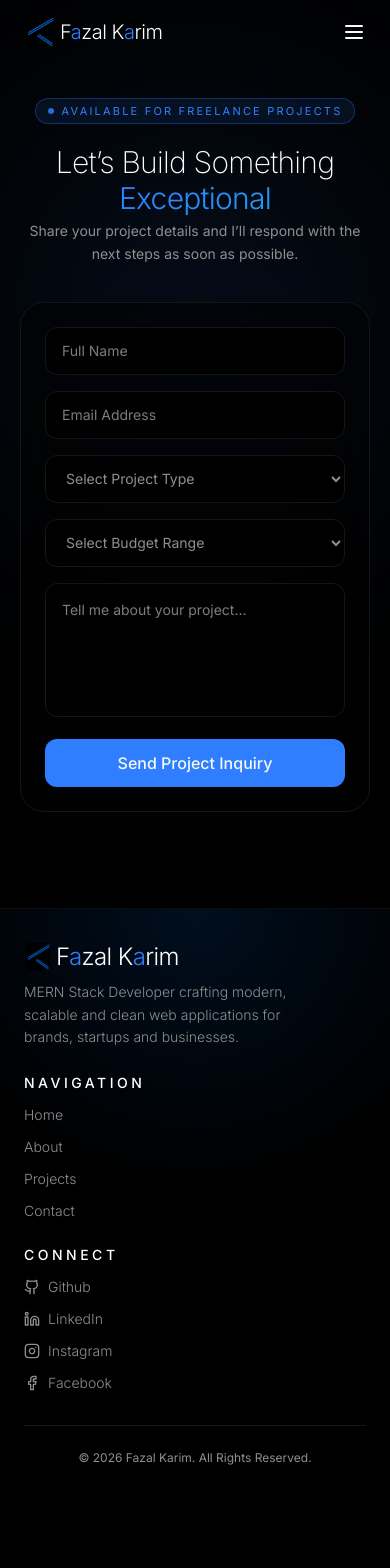
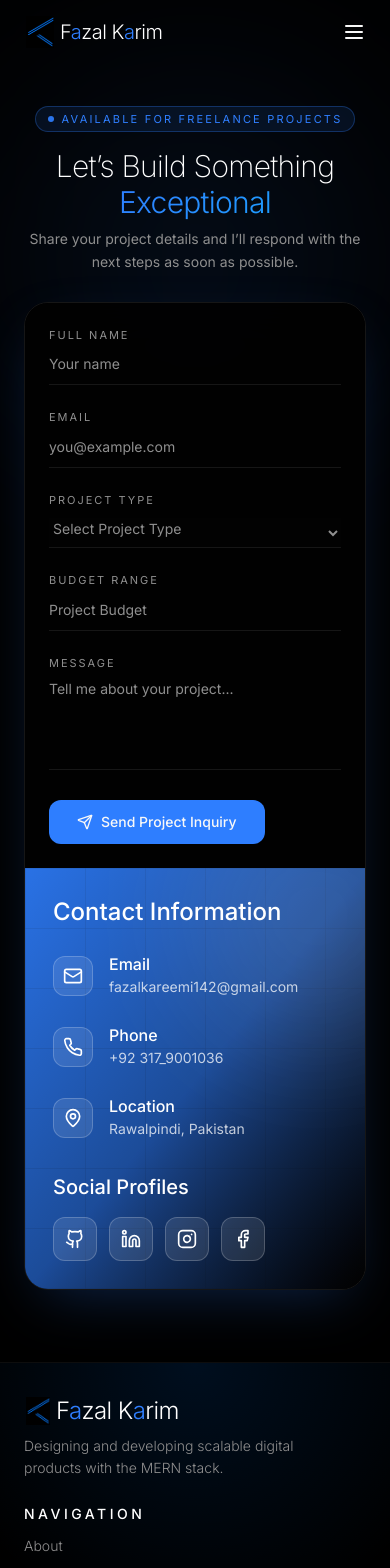
Before and after one commit to fazalkariim/Fazal-Karim, a React (Vite) app: page /hire in a window 390 px wide. Shown: the top 1568 px of the page. Before the commit the page ends 1498 px from the top, so only its background shows below. Built offline with nearby package versions, Linux system fonts and the light colour scheme.

Commit message:
feat: polish portfolio UI, improve responsiveness, and optimize navigation

```diff
--- a/src/App.jsx
+++ b/src/App.jsx
@@ -7,6 +7,7 @@ import Projects from "./pages/Projects.jsx";
 import NotFound from "./pages/NotFound.jsx";
 import ScrollToTop from "./components/ScrollToTop.jsx";
 import Hire from "./pages/Hire.jsx";
+import Contact from "./pages/Contact.jsx";
 
 export default function App() {
   return (
@@ -19,6 +20,7 @@ export default function App() {
           <Route path="/about" element={<About />} />
           <Route path="/projects" element={<Projects />} />
           <Route path="/hire" element={<Hire />} />
+          <Route path="/contact" element={<Contact />} />
           <Route path="*" element={<NotFound />} />
         </Routes>
       </main>
--- a/src/components/Footer.jsx
+++ b/src/components/Footer.jsx
@@ -76,7 +76,7 @@ export function Footer() {
 
       <div className="  absolute inset-0 bg-[radial-gradient(circle_at_50%_0%,rgba(0,119,255,0.12),transparent_45%)] pointer-events-none" />
 
-     <div className="relative w-full max-w-[1680px] mx-auto px-6 lg:px-12 xl:px-13 2xl:px-20 py-8">
+      <div className="relative w-full max-w-[1680px] mx-auto px-6 lg:px-12 xl:px-13 2xl:px-20 py-8">
         <div className="grid gap-6 lg:grid-cols-[1.2fr_1fr_1fr] ">
           <div>
             <Link to="/" className="inline-flex items-center gap-1 group">
@@ -89,8 +89,8 @@ export function Footer() {
             </Link>
 
             <p className="mt-1 max-w-md text-sm font-light leading-relaxed text-muted-foreground">
-              MERN Stack Developer crafting modern, <br /> scalable and  clean web
-              applications for <br /> brands,  startups and businesses.
+              Designing and developing scalable digital <br /> products with the
+              MERN stack.
             </p>
           </div>
 
@@ -100,13 +100,6 @@ export function Footer() {
             </h4>
 
             <div className="flex flex-col gap-3 text-sm font-light">
-              <Link
-                to="/"
-                className="text-muted-foreground hover:text-primary transition-colors"
-              >
-                Home
-              </Link>
-
               <Link
                 to="/about"
                 className="text-muted-foreground hover:text-primary transition-colors"
@@ -122,20 +115,22 @@ export function Footer() {
               </Link>
 
               <a
-                href="#contact"
-                onClick={() => {
-                  setTimeout(() => {
-                    window.dispatchEvent(new Event("contact-highlight"));
-                  }, 300);
-                }}
+                href="/#skills"
                 className="text-muted-foreground hover:text-primary transition-colors"
               >
-                Contact
+                Skills
+              </a>
+
+              <a
+                href="/#experience"
+                className="text-muted-foreground hover:text-primary transition-colors"
+              >
+                Experience
               </a>
             </div>
           </div>
 
-          <div >
+          <div>
             <h4 className=" mb-3 text-sm font-medium uppercase tracking-[0.25em] text-white">
               Connect
             </h4>
@@ -148,7 +143,9 @@ export function Footer() {
                 className="group inline-flex items-center gap-2 transition-all duration-300"
               >
                 <Github className="w-4 h-4 text-muted-foreground group-hover:text-primary transition-colors" />
-                <span className={`transition-all duration-300 ${socialTextClass}`}>
+                <span
+                  className={`transition-all duration-300 ${socialTextClass}`}
+                >
                   Github
                 </span>
                 <ArrowUpRight className="w-3 h-3 text-muted-foreground opacity-0 group-hover:opacity-100 transition-all duration-300 group-hover:translate-x-1 group-hover:-translate-y-1" />
@@ -161,7 +158,9 @@ export function Footer() {
                 className="group inline-flex items-center gap-2 transition-all duration-300"
               >
                 <Linkedin className="w-4 h-4 text-muted-foreground group-hover:text-primary transition-colors" />
-                <span className={`transition-all duration-300 ${socialTextClass}`}>
+                <span
+                  className={`transition-all duration-300 ${socialTextClass}`}
+                >
                   LinkedIn
                 </span>
                 <ArrowUpRight className="w-3 h-3 text-muted-foreground opacity-0 group-hover:opacity-100 transition-all duration-300 group-hover:translate-x-1 group-hover:-translate-y-1" />
@@ -174,7 +173,9 @@ export function Footer() {
                 className="group inline-flex items-center gap-2 transition-all duration-300"
               >
                 <Instagram className="w-4 h-4 text-muted-foreground group-hover:text-primary transition-colors" />
-                <span className={`transition-all duration-300 ${socialTextClass}`}>
+                <span
+                  className={`transition-all duration-300 ${socialTextClass}`}
+                >
                   Instagram
                 </span>
                 <ArrowUpRight className="w-3 h-3 text-muted-foreground opacity-0 group-hover:opacity-100 transition-all duration-300 group-hover:translate-x-1 group-hover:-translate-y-1" />
@@ -187,7 +188,9 @@ export function Footer() {
                 className="group inline-flex items-center gap-2 transition-all duration-300"
               >
                 <Facebook className="w-4 h-4 text-muted-foreground group-hover:text-primary transition-colors" />
-                <span className={`transition-all duration-300 ${socialTextClass}`}>
+                <span
+                  className={`transition-all duration-300 ${socialTextClass}`}
+                >
                   Facebook
                 </span>
                 <ArrowUpRight className="w-3 h-3 text-muted-foreground opacity-0 group-hover:opacity-100 transition-all duration-300 group-hover:translate-x-1 group-hover:-translate-y-1" />
--- a/src/components/Hero.jsx
+++ b/src/components/Hero.jsx
@@ -1,8 +1,6 @@
 import fk from "@/assets/fk.png";
 import logoo from "@/assets/logo.png";
 import fazal from "@/assets/fkk.png";
-
-
 import img7 from "@/assets/7.png";
 import img8 from "@/assets/8.png";
 import img9 from "@/assets/9.png";
@@ -69,7 +67,7 @@ export function Hero() {
             <img
               src={logoo}
               alt="logo"
-              className="w-44 h-44 xl:w-52 xl:h-52 2xl:w-60 2xl:h-60 object-contain ml-20 xl:mb-70 xl:ml-40 2xl:ml-36 -mt-4 xl:-mt-6"
+              className="w-44 h-44 xl:w-52 xl:h-52 2xl:w-60 2xl:h-60 object-contain ml-20 xl:mb-70 xl:ml-48 2xl:ml-36 -mt-4 xl:-mt-6"
             />
 
             <div className="absolute left-28 xl:mt-11 xl:left-64 2xl:left-67 top-36 xl:top-44 2xl:top-52 z-50">
--- a/src/components/Navbar.jsx
+++ b/src/components/Navbar.jsx
@@ -91,13 +91,12 @@ export function Navbar() {
             Experience
           </a>
 
-          <a
-            href="#contact"
-            onClick={handleContactClick}
+          <Link
+            to="/hire"
             className="px-5 py-2 rounded-full bg-primary text-primary-foreground text-sm font-medium hover:shadow-glow transition-all"
           >
             Contact
-          </a>
+          </Link>
         </div>
 
         {/* MOBILE MENU BUTTON */}
@@ -144,7 +143,7 @@ export function Navbar() {
           </a>
 
           <a
-            href="#contact"
+            href="/hire"
             onClick={handleContactClick}
             className="px-5 py-2 rounded-full bg-primary text-primary-foreground text-sm font-medium text-center"
           >
--- a/src/components/sections/ContactCTA.jsx
+++ b/src/components/sections/ContactCTA.jsx
@@ -30,18 +30,13 @@ export function ContactCTA() {
             </p>
 
             <div className="mt-8 flex flex-col sm:flex-row gap-3 justify-center">
-              <a
-                href="#contact"
-                onClick={() => {
-                  setTimeout(() => {
-                    window.dispatchEvent(new Event("contact-highlight"));
-                  }, 300);
-                }}
+              <Link
+                to="/hire"
                 className="inline-flex items-center justify-center gap-2 px-7 py-3 rounded-full bg-primary text-primary-foreground font-medium hover:shadow-glow transition-all"
               >
                 <Mail className="w-4 h-4" />
                 Contact Me
-              </a>
+              </Link>
 
               <Link
                 to="/hire"
--- a/src/pages/Hire.jsx
+++ b/src/pages/Hire.jsx
@@ -1,5 +1,15 @@
 import { useRef, useState } from "react";
 import emailjs from "@emailjs/browser";
+import {
+  Mail,
+  Phone,
+  MapPin,
+  Send,
+  Github,
+  Linkedin,
+  Instagram,
+  Facebook,
+} from "lucide-react";
 
 export default function Hire() {
   const form = useRef();
@@ -16,7 +26,7 @@ export default function Hire() {
         import.meta.env.VITE_EMAILJS_SERVICE_ID,
         import.meta.env.VITE_EMAILJS_TEMPLATE_ID,
         form.current,
-        import.meta.env.VITE_EMAILJS_PUBLIC_KEY
+        import.meta.env.VITE_EMAILJS_PUBLIC_KEY,
       );
 
       setStatus("Message sent successfully. I’ll get back to you soon.");
@@ -30,55 +40,71 @@ export default function Hire() {
   };
 
   return (
-    <section className="relative min-h-screen overflow-hidden px-5 py-24">
-      <div className="absolute left-1/2 top-24 h-[420px] w-[420px] -translate-x-1/2 rounded-full bg-primary/10 blur-[120px]" />
+    <section className="relative overflow-hidden pt-26 pb-18">
+      <div className="absolute left-1/2 top-20 h-[360px] w-[360px] -translate-x-1/2 rounded-full bg-primary/10 blur-[110px]" />
 
-      <div className="relative mx-auto max-w-2xl">
-        <div className="mb-9 text-center">
-          <div className="mb-5 inline-flex items-center gap-2 rounded-full border border-primary/30 bg-primary/10 px-3 py-1 text-[11px] uppercase tracking-[0.2em] text-primary">
+      <div className="relative w-full max-w-[1280px] mx-auto px-6 lg:px-12">
+        <div className="mb-7 text-center">
+          <div className="mb-4 inline-flex items-center gap-2 rounded-full border border-primary/30 bg-primary/10 px-3 py-1 text-[11px] uppercase tracking-[0.2em] text-primary">
             <span className="h-1.5 w-1.5 rounded-full bg-primary animate-pulse" />
             Available for freelance projects
           </div>
 
-          <h1 className="text-3xl font-extralight tracking-tight text-white md:text-[44px]">
-            Let’s Build Something <span></span>
-            <span className=" text-gradient-primary font-light">
+          <h1 className="text-3xl font-extralight tracking-tight text-white md:text-[42px]">
+            Let’s Build Something{" "}
+            <span className="text-gradient-primary font-light">
               Exceptional
             </span>
           </h1>
 
-          <p className="mx-auto mt-1 max-w-md text-sm leading-relaxed text-muted-foreground md:text-base">
+          <p className="mx-auto mt-2 max-w-xl text-sm leading-relaxed text-muted-foreground">
             Share your project details and I’ll respond with the next steps as
             soon as possible.
           </p>
         </div>
 
-        <form
-          ref={form}
-          onSubmit={sendEmail}
-          className="space-y-4 rounded-3xl border border-border bg-card/60 p-6 backdrop-blur-xl md:p-8"
-        >
+        <div className="overflow-hidden rounded-3xl border border-border bg-card/70 shadow-elevated backdrop-blur-xl grid lg:grid-cols-[1.35fr_0.75fr]">
+          {/* LEFT FORM */}
+          <div className="bg-card/80 p-6 md:p-8 lg:p-10">
+            <form ref={form} onSubmit={sendEmail} className="space-y-6">
+              <div className="grid md:grid-cols-2 gap-6">
+                <div>
+                  <label className="block text-[11px] uppercase tracking-[0.18em] text-muted-foreground mb-2">
+                    Full Name
+                  </label>
                   <input
                     type="text"
                     name="user_name"
                     required
-            placeholder="Full Name"
-            className="h-12 w-full rounded-xl border border-border bg-background px-4 text-sm outline-none transition-all focus:border-primary focus:ring-2 focus:ring-primary/20"
+                    placeholder="Your name"
+                    className="w-full border-b border-border bg-transparent pb-2.5 text-sm text-white outline-none transition-colors placeholder:text-muted-foreground focus:border-primary"
                   />
+                </div>
 
+                <div>
+                  <label className="block text-[11px] uppercase tracking-[0.18em] text-muted-foreground mb-2">
+                    Email
+                  </label>
                   <input
                     type="email"
                     name="user_email"
                     required
-            placeholder="Email Address"
-            className="h-12 w-full rounded-xl border border-border bg-background px-4 text-sm outline-none transition-all focus:border-primary focus:ring-2 focus:ring-primary/20"
+                    placeholder="you@example.com"
+                    className="w-full border-b border-border bg-transparent pb-2.5 text-sm text-white outline-none transition-colors placeholder:text-muted-foreground focus:border-primary"
                   />
+                </div>
+              </div>
 
+              <div className="grid md:grid-cols-2 gap-6">
+                <div>
+                  <label className="block text-[11px] uppercase tracking-[0.18em] text-muted-foreground mb-2">
+                    Project Type
+                  </label>
                   <select
                     name="project_type"
                     required
                     defaultValue=""
-            className="h-12 w-full rounded-xl border border-border bg-background px-4 text-sm text-muted-foreground outline-none transition-all focus:border-primary focus:ring-2 focus:ring-primary/20"
+                    className="w-full border-b border-border bg-card pb-2.5 text-sm text-muted-foreground outline-none transition-colors focus:border-primary"
                   >
                     <option value="" disabled>
                       Select Project Type
@@ -86,39 +112,47 @@ export default function Hire() {
                     <option value="MERN Web App">MERN Web App</option>
                     <option value="SaaS Platform">SaaS Platform</option>
                     <option value="Admin Dashboard">Admin Dashboard</option>
-            <option value="E-Commerce Website">E-Commerce Website</option>
+                    <option value="E-Commerce Website">
+                      E-Commerce Website
+                    </option>
                     <option value="AI Integration">AI Integration</option>
                     <option value="Other">Other</option>
                   </select>
+                </div>
 
-          <select
+                <div>
+                  <label className="block text-[11px] uppercase tracking-[0.18em] text-muted-foreground mb-2">
+                    Budget Range
+                  </label>
+                  <input
+                    type="text"
                     name="budget"
                     required
-            defaultValue=""
-            className="h-12 w-full rounded-xl border border-border bg-background px-4 text-sm text-muted-foreground outline-none transition-all focus:border-primary focus:ring-2 focus:ring-primary/20"
-          >
-            <option value="" disabled>
-              Select Budget Range
-            </option>
-            <option value="$100 - $300">$100 - $300</option>
-            <option value="$300 - $700">$300 - $700</option>
-            <option value="$700 - $1500">$700 - $1500</option>
-            <option value="$1500+">$1500+</option>
-          </select>
+                    placeholder="Project Budget"
+                    className="w-full border-b border-border bg-transparent pb-2.5 text-sm text-white outline-none transition-colors placeholder:text-muted-foreground focus:border-primary"
+                  />
+                </div>
+              </div>
 
+              <div>
+                <label className="block text-[11px] uppercase tracking-[0.18em] text-muted-foreground mb-2">
+                  Message
+                </label>
                 <textarea
-            rows="5"
+                  rows="4"
                   name="message"
                   required
                   placeholder="Tell me about your project..."
-            className="w-full resize-none rounded-xl border border-border bg-background p-4 text-sm outline-none transition-all focus:border-primary focus:ring-2 focus:ring-primary/20"
+                  className="w-full resize-none border-b border-border bg-transparent pb-2.5 text-sm text-white outline-none transition-colors placeholder:text-muted-foreground focus:border-primary"
                 />
+              </div>
 
               <button
                 disabled={loading}
                 type="submit"
-            className="h-12 w-full rounded-xl bg-primary font-medium text-primary-foreground transition-all hover:scale-[1.02] hover:shadow-[0_0_25px_rgba(0,119,255,0.35)] disabled:opacity-60"
+                className="inline-flex items-center justify-center gap-2 rounded-xl bg-primary px-7 py-3 text-sm font-medium text-primary-foreground transition-all hover:scale-[1.02] hover:shadow-glow disabled:opacity-60"
               >
+                <Send className="w-4 h-4" />
                 {loading ? "Sending Request..." : "Send Project Inquiry"}
               </button>
 
@@ -129,6 +163,102 @@ export default function Hire() {
               )}
             </form>
           </div>
+
+          {/* RIGHT CONTACT INFO */}
+          <aside className="relative overflow-hidden bg-gradient-to-br from-primary/90 via-primary/60 to-surface p-7 md:p-8 lg:p-10">
+            <div className="absolute inset-0 bg-grid opacity-20" />
+            <div className="absolute -right-20 -top-20 h-64 w-64 rounded-full bg-white/10 blur-3xl" />
+
+            <div className="relative z-10 flex h-full flex-col justify-start">
+              <h2 className="text-2xl font-medium text-white mb-6">
+                Contact Information
+              </h2>
+
+              <div className="space-y-6">
+                <div className="flex gap-4">
+                  <div className="mt-1 grid h-10 w-10 shrink-0 place-items-center rounded-xl bg-white/10 border border-white/20">
+                    <Mail className="h-5 w-5 text-white" />
+                  </div>
+                  <div>
+                    <p className="font-medium text-white">Email</p>
+                    <p className="text-sm leading-relaxed text-white/75">
+                      fazalkareemi142@gmail.com
+                    </p>
+                  </div>
+                </div>
+
+                <div className="flex gap-4">
+                  <div className="mt-1 grid h-10 w-10 shrink-0 place-items-center rounded-xl bg-white/10 border border-white/20">
+                    <Phone className="h-5 w-5 text-white" />
+                  </div>
+                  <div>
+                    <p className="font-medium text-white">Phone</p>
+                    <p className="text-sm leading-relaxed text-white/75">
+                      +92 317_9001036
+                    </p>
+                  </div>
+                </div>
+
+                <div className="flex gap-4">
+                  <div className="mt-1 grid h-10 w-10 shrink-0 place-items-center rounded-xl bg-white/10 border border-white/20">
+                    <MapPin className="h-5 w-5 text-white" />
+                  </div>
+                  <div>
+                    <p className="font-medium text-white">Location</p>
+                    <p className="text-sm leading-relaxed text-white/75">
+                      Rawalpindi, Pakistan
+                    </p>
+                  </div>
+                </div>
+                {/* SOCIAL LINKS */}
+                <div className="pt-2">
+                  <p className="text-xl font-medium text-white mb-4">
+                    Social Profiles
+                  </p>
+
+                  <div className="flex items-center gap-3">
+                    <a
+                      href="https://github.com/fazalkariim"
+                      target="_blank"
+                      rel="noopener noreferrer"
+                      className="w-11 h-11 rounded-xl bg-white/10 border border-white/20 flex items-center justify-center hover:bg-white/20 transition-all duration-300"
+                    >
+                      <Github className="w-5 h-5 text-white" />
+                    </a>
+
+                    <a
+                      href="https://www.linkedin.com/in/fazal-karim-462888276/"
+                      target="_blank"
+                      rel="noopener noreferrer"
+                      className="w-11 h-11 rounded-xl bg-white/10 border border-white/20 flex items-center justify-center hover:bg-white/20 transition-all duration-300"
+                    >
+                      <Linkedin className="w-5 h-5 text-white" />
+                    </a>
+
+                    <a
+                      href="https://www.instagram.com/fazall_karim/"
+                      target="_blank"
+                      rel="noopener noreferrer"
+                      className="w-11 h-11 rounded-xl bg-white/10 border border-white/20 flex items-center justify-center hover:bg-white/20 transition-all duration-300"
+                    >
+                      <Instagram className="w-5 h-5 text-white" />
+                    </a>
+
+                    <a
+                      href="https://www.facebook.com/hassnain.ali.342678"
+                      target="_blank"
+                      rel="noopener noreferrer"
+                      className="w-11 h-11 rounded-xl bg-white/10 border border-white/20 flex items-center justify-center hover:bg-white/20 transition-all duration-300"
+                    >
+                      <Facebook className="w-5 h-5 text-white" />
+                    </a>
+                  </div>
+                </div>
+              </div>
+            </div>
+          </aside>
+        </div>
+      </div>
     </section>
   );
 }
```
Lines whose indentation alone changed are shown as unchanged.
